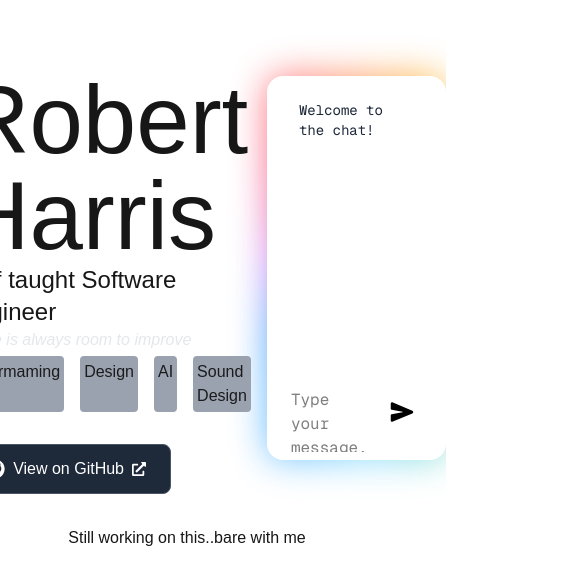
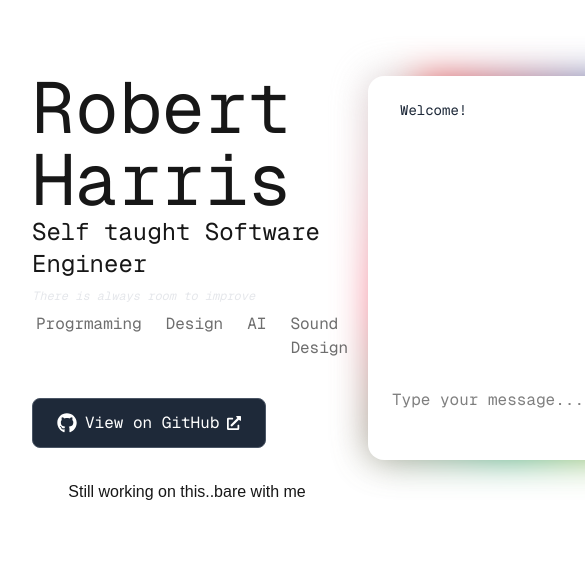
Before and after one commit to rlh850/portfolio, a Next.js app: page / in a window 390 px wide. Shown: the top 584 px of the page, 585 px wide, since content can reach past the window. Built offline with nearby package versions, Linux system fonts and the light colour scheme.

Commit message:
Refactor layout in page component for improved responsiveness; update Hero component styles and text; modify ChatWindow welcome message for brevity; enhance gradient border colors in globals.css.

```diff
--- a/src/app/components/Hero.tsx
+++ b/src/app/components/Hero.tsx
@@ -6,9 +6,9 @@ const skills = ['Progrmaming', 'Design', 'AI', 'Sound Design'];
 
 const Hero = () => {
    return (
-      <div className="flex flex-col flex-1 p-4">
+      <div className="flex flex-col flex-1 p-4 font-mono">
          <motion.h1
-            className="text-8xl"
+            className="text-7xl"
             initial={{ opacity: 0, y: -50 }}
             animate={{ opacity: 1, y: 0 }}
             transition={{ duration: 1 }}
@@ -26,7 +26,7 @@ const Hero = () => {
          </motion.p>
 
          <motion.p
-            className="italic text-gray-200"
+            className="italic text-gray-200 text-xs mt-2"
             initial={{ opacity: 0 }}
             animate={{ opacity: 1 }}
             transition={{ delay: 1, duration: 0.8 }}
@@ -37,7 +37,7 @@ const Hero = () => {
             {skills.map((skill, index) => (
                <motion.div
                   key={index}
-                  className="bg-gray-400 p-1 rounded mt-1"
+                  className="border-b-2 border-transparent hover:border-white p-1 rounded mt-1 transition-all duration-300 ease-in-out"
                   initial={{ opacity: 0 }}
                   animate={{ opacity: 1 }}
                   transition={{ delay: 1, duration: 5 }}
--- a/src/app/components/chat/ChatWindow.tsx
+++ b/src/app/components/chat/ChatWindow.tsx
@@ -11,7 +11,7 @@ interface Message {
 const ChatWindow = () => {
    const [messages, setMessages] = useState<Message[]>([
       {
-         text: 'Welcome to the chat!',
+         text: 'Welcome!',
          sender: 'bot',
       },
    ]);
@@ -61,7 +61,7 @@ const ChatWindow = () => {
    };
 
    return (
-      <div className="flex justify-center mt-5 font-mono">
+      <div className="mt-5 font-mono">
          <div className="gradient-border w-full max-w-2xl rounded-2xl">
             <div className="bg-white h-96 rounded-2xl flex flex-col">
                <ChatMessagesArea messages={messages} />
--- a/src/app/globals.css
+++ b/src/app/globals.css
@@ -67,17 +67,15 @@ body {
   pointer-events: none;
 }
 
-/* Outer glow */
+/* Outer glow, colors are from the Sentai Series Gokaiger */
 .gradient-border::before {
   background: conic-gradient(from var(--gradient-angle),
-    #ff2d55,
-    #ff9f0a,
-    #ffd60a,
-    #34c759,
-    #64d2ff,
-    #0a84ff,
-    #bf5af2,
-    #ff2d55
+    #D50000,
+    #005BBB,
+    #FFD600,
+    #008444,
+    #F55D75,
+    #C0C0C0
   );
   filter: blur(18px);
   opacity: 0.7;
--- a/src/app/page.tsx
+++ b/src/app/page.tsx
@@ -9,12 +9,14 @@ const page = () => {
    return (
       <div>
          <Navigation />
-         <div className="flex justify-center p-4">
-            <div className="">
-               <Hero />
-            </div>
-            <div className="w-1/2">
-               <ChatWindow />
+         <div className="flex justify-center items-center p-4">
+            <div className="flex max-w-7xl w-full">
+               <div className="flex-1">
+                  <Hero />
+               </div>
+               <div className="flex-1">
+                  <ChatWindow />
+               </div>
             </div>
          </div>
          <div className="overflow-hidden whitespace-nowrap">
```
